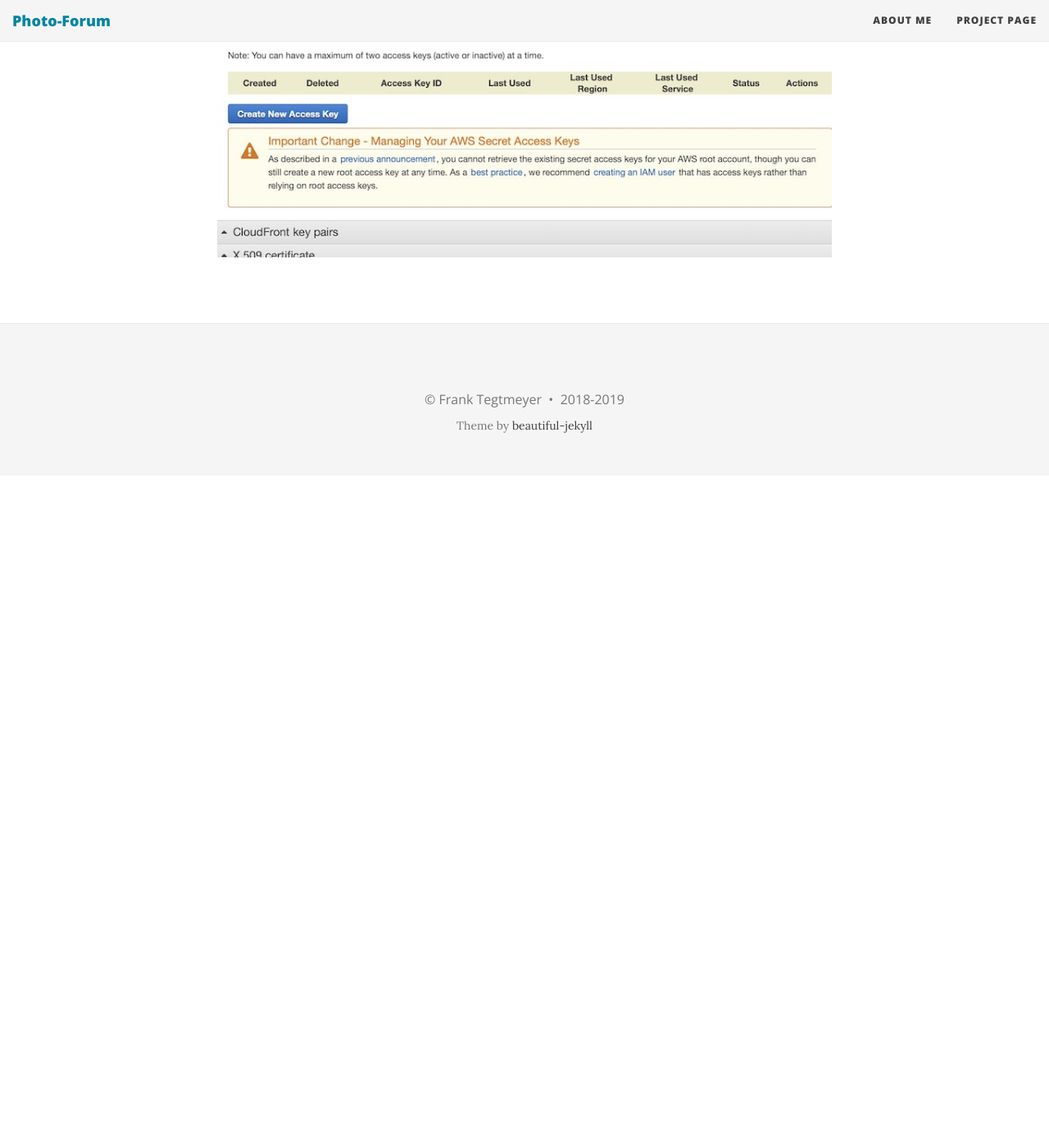
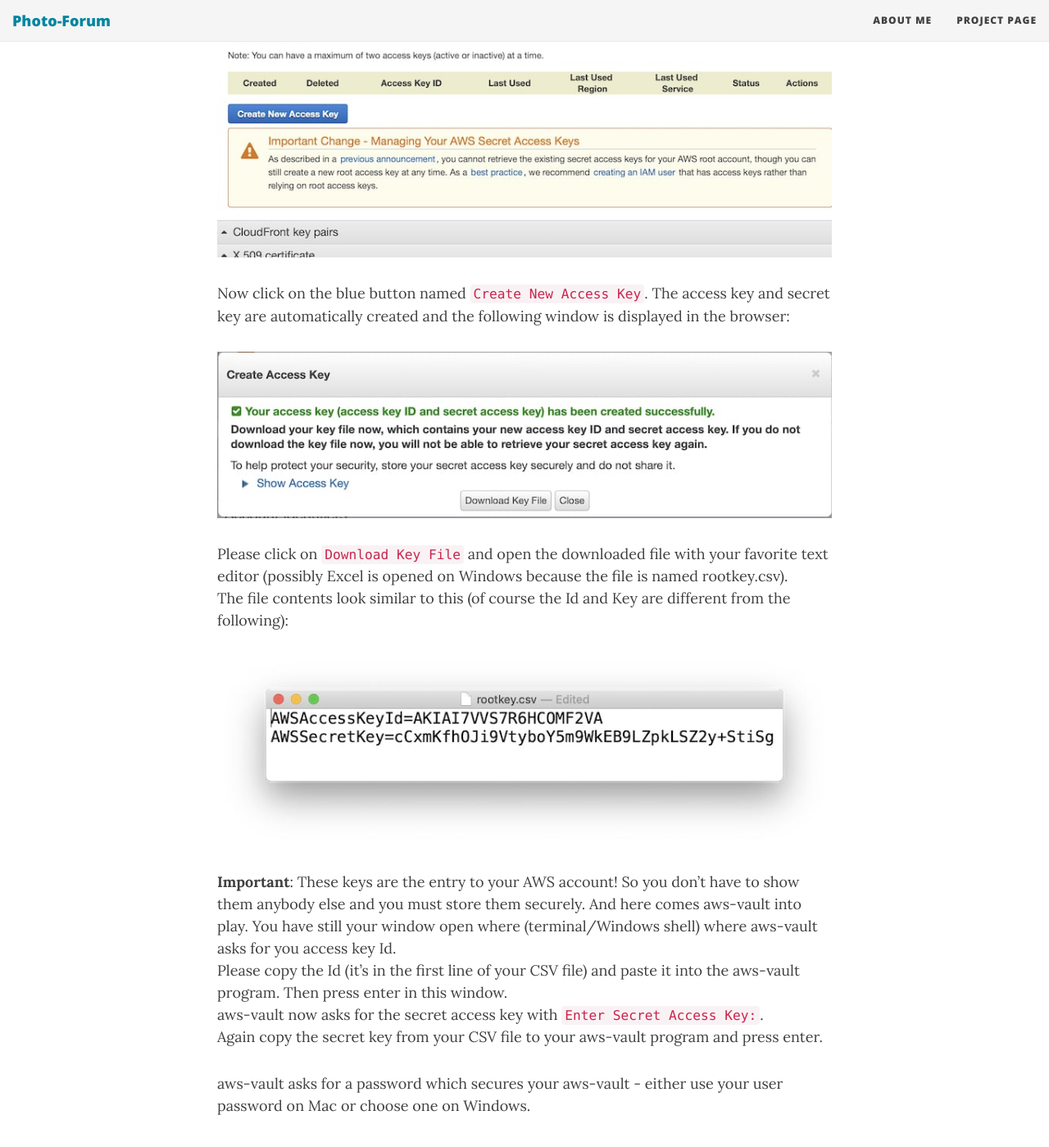
Before and after one commit to MiriamPapp/photo-forum, a Jekyll site: the page built from docs/awssetup.md, in a window 1280 px wide and 1400 px high, scrolled down 3611 px. Shown: the whole window at 82% size. Built offline with Jekyll 4.4.1, drawn with Linux system fonts in a browser that asks for light colours; nearby versions of some CDN libraries; before the commit the page ends 4191 px from its top, so only the background shows below that; some of the changed text lies outside the part shown.

Commit message:
Described access key creation (English)

```diff
--- a/docs/awssetup.md
+++ b/docs/awssetup.md
@@ -85,3 +85,34 @@ Click on the name and select `My Security Credentials`.
 At the page now displayed select `Access keys (access key ID and secret access key)`.
 
 ![access keys](../img/accesskeys.jpg)
+
+Now click on the blue button named `Create New Access Key`. The access key and secret key are
+automatically created and the following window is displayed in the browser:
+
+![access keys](../img/keycreated.jpg)
+
+Please click on `Download Key File` and open the downloaded file with your favorite text
+editor (possibly Excel is opened on Windows because the file is named rootkey.csv).
+The file contents look similar to this (of course the Id and Key are different from the following):
+
+![access keys](../img/keys.jpg)
+
+**Important**: These keys are the entry to your AWS account! So you don't have to show them
+anybody else and you must store them securely. And here comes aws-vault into play. You have still
+your window open where (terminal/Windows shell) where aws-vault asks for you access key Id.
+Please copy the Id (it's in the first line of your CSV file) and paste it into the aws-vault
+program. Then press enter in this window.
+aws-vault now asks for the secret access key with `Enter Secret Access Key:`.
+Again copy the secret key from your CSV file to your aws-vault program and press enter.
+
+aws-vault asks for a password which secures your aws-vault - either use your
+user password on Mac or choose one on Windows.
+
+![access keys](../img/vault-password.jpg)
+
+Don't forget the password - if you
+do, you have to create new access keys on AWS.  After entering the password your access keys
+are stored in aws-vault - the program acknowledges this with
+`Added credentials to profile "forumadmin" in vault`.
+
+**Congratulations!** Now you are able to use programs to do things in AWS.
```
Also changed, not shown: docs/img/keycreated.jpg (added), docs/img/keys.jpg (added), docs/img/vault-password.jpg (added).
